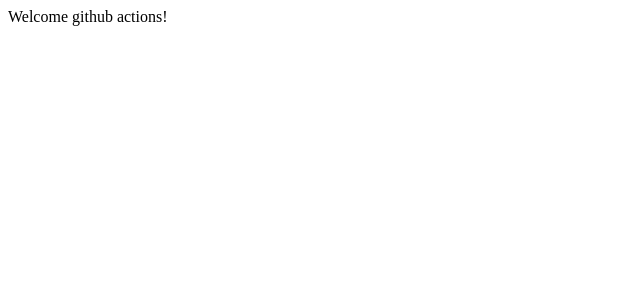
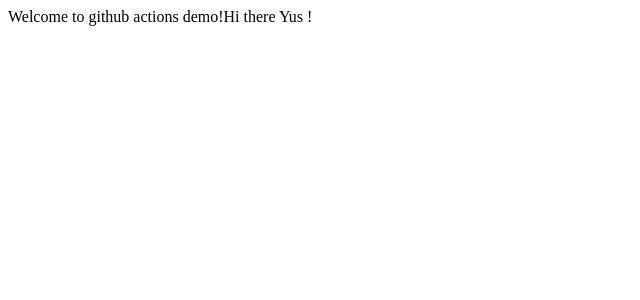
Before and after one commit to yusinto/github-actions-demo, a React app: page / in a window 1280 px wide. Shown: the top 300 px of the page, without its empty margins (0-640 px from the left). Built offline with nearby package versions, Linux system fonts and the light colour scheme; the HTML template or start-up script is replaced by a standard one.

Commit message:
Update app.tsx

```diff
--- a/src/app.tsx
+++ b/src/app.tsx
@@ -1,7 +1,13 @@
 import React, { FunctionComponent } from 'react'
+import Home from './home'
 
-const App: FunctionComponent = () => {
-  return <div>Welcome github actions!</div>
+const App = () => {
+  return (
+    <div>
+      Welcome to github actions demo!
+      <Home firstName="Yus" />
+    </div>
+  )
 }
 
 export default App
```
